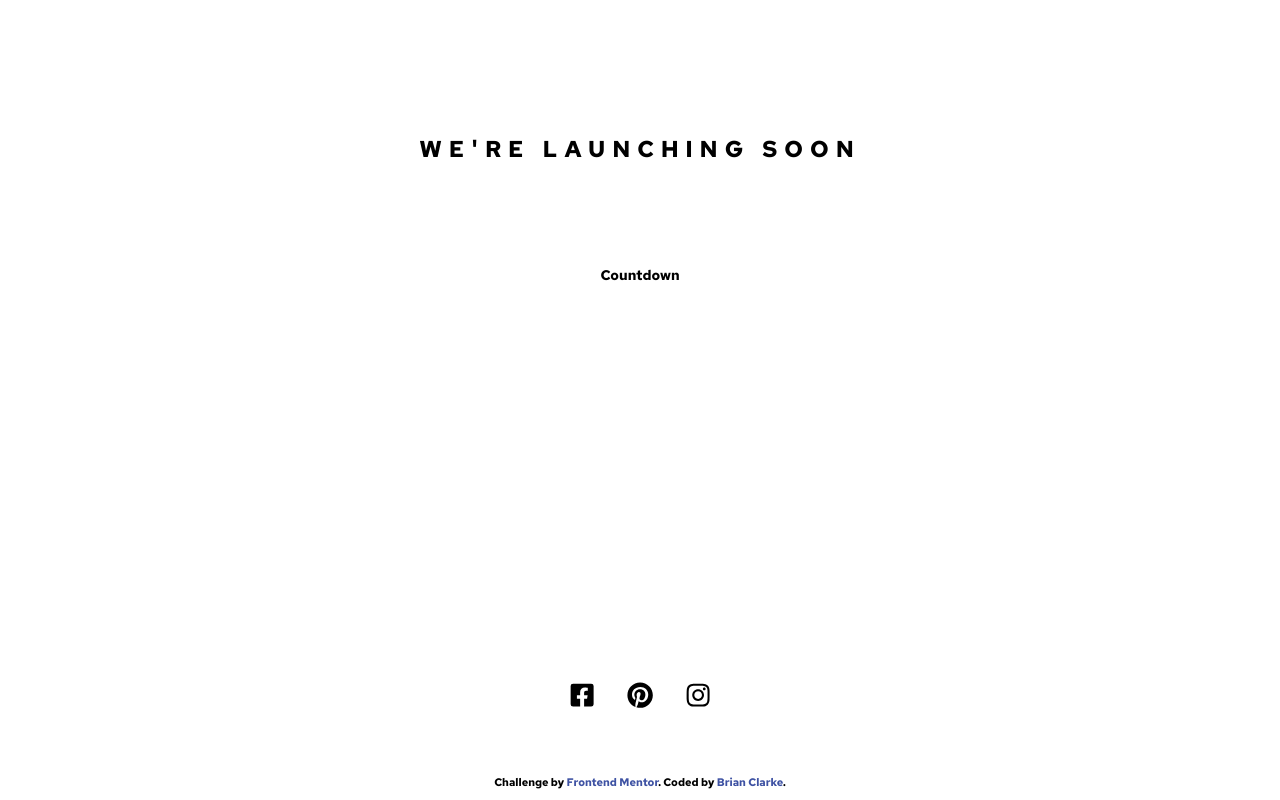
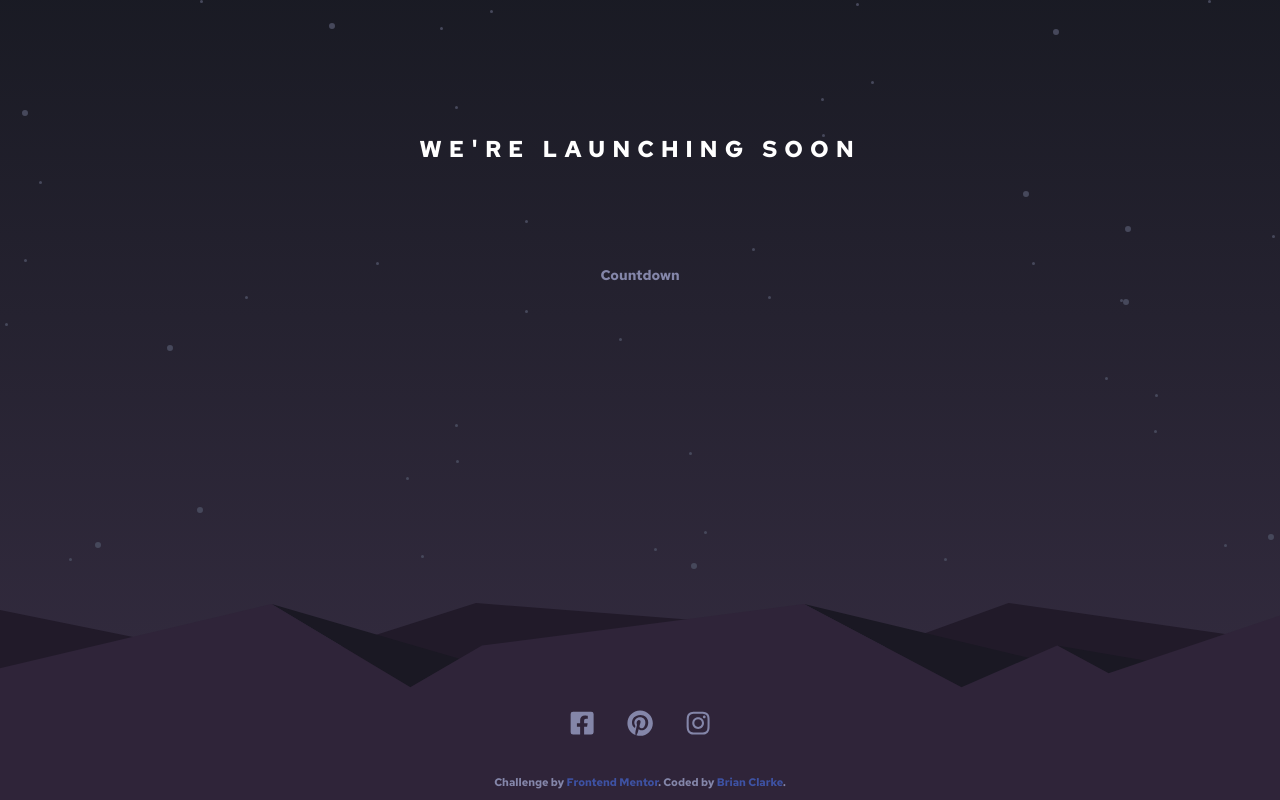
Before and after one commit to clarkeadg/fm-launch-countdown-timer, a React (Vite) app: page / in a window 1280 px wide. Built offline with nearby package versions, Linux system fonts and the light colour scheme.

Commit message:
background styles

```diff
--- a/src/App.tsx
+++ b/src/App.tsx
@@ -3,10 +3,12 @@ import ComingSoon from './components/ComingSoon/ComingSoon'
 
 const App = () => {
   return (
-    <main className="flex w-full justify-center relative min-h-screen pb-10">
-      <ComingSoon/>
-      <div className="absolute bottom-0 w-full h-10 flex items-center justify-center">
-        <Attribution/>
+    <main className="flex w-full justify-center min-h-screen">
+      <div className="main-inner w-full min-h-full relative pb-10">
+        <ComingSoon/>
+        <div className="absolute bottom-0 w-full h-10 flex items-center justify-center">
+          <Attribution/>
+        </div>
       </div>
     </main>
   )
--- a/src/components/ComingSoon/ComingSoon.css
+++ b/src/components/ComingSoon/ComingSoon.css
@@ -1 +1,2 @@
-.coming-soon { background-color: var(--color-white); }
+.coming-soon { background: url(../../assets/images/bg-stars.svg) no-repeat center top / 1440px auto; }
+.coming-soon h1 { color: var(--color-white); }
--- a/src/components/ComingSoon/ComingSoon.tsx
+++ b/src/components/ComingSoon/ComingSoon.tsx
@@ -5,14 +5,14 @@ import './ComingSoon.css'
 const ComingSoon = () => {
 
   return (
-    <div className="coming-soon min-h-full w-full text-center relative pt-[142px] md:pt-[135px] pb-40">
+    <div className="coming-soon min-h-full w-full text-center relative pt-[142px] md:pt-[135px] pb-24">
       <div className="px-8">
         <h1 className="text-[18px] md:text-[23px] font-bold uppercase leading-[1.3] tracking-[6px] md:tracking-[7px] px-5 md:px-0 mb-[50px] md:mb-[100px]">
           We're launching soon
         </h1>
         <Countdown/>
       </div>
-      <div className="absolute bottom-0 w-full h-40 flex items-center justify-center">
+      <div className="absolute bottom-0 w-full h-24 flex items-center justify-center">
         <SocialIcons/>
       </div>
     </div>
--- a/src/components/Countdown/Countdown.css
+++ b/src/components/Countdown/Countdown.css
@@ -1 +1 @@
-.countdown { background-color: var(--color-white); }
+.countdown {  }
--- a/src/components/SocialIcons/SocialIcons.css
+++ b/src/components/SocialIcons/SocialIcons.css
@@ -1 +1,2 @@
-.social-icons { }
+.social-icons a { color: var(--color-grayish-blue); }
+.social-icons a:hover { color: var(--color-soft-red); }
--- a/src/components/SocialIcons/SocialIcons.tsx
+++ b/src/components/SocialIcons/SocialIcons.tsx
@@ -2,9 +2,8 @@ import { FaFacebookSquare , FaPinterest, FaInstagram } from 'react-icons/fa'
 import './SocialIcons.css'
 
 const SocialIcons = () => {
-
   return (
-    <div className="flex justify-center text-3xl gap-5">
+    <div className="social-icons flex justify-center text-3xl gap-5">
       <a href="#" className="inline-block rounded-full p-2">
         <FaFacebookSquare/>
       </a>
--- a/src/index.css
+++ b/src/index.css
@@ -15,4 +15,14 @@ body { height: 100%; }
   --color-dark-desaturated-blue: hsl(236, 21%, 26%);
   --color-dark-blue: hsl(235, 16%, 14%);
   --color-very-dark-blue: hsl(234, 17%, 12%);
+  --color-dark-purple: hsl(266, 19%, 22%);
 }
+
+main {
+  color: var(--color-grayish-blue);
+  background: linear-gradient(var(--color-very-dark-blue), var(--color-dark-purple));
+}
+
+.main-inner { background: url(./assets/images/pattern-hills.svg) no-repeat center bottom / 1440px auto; }
+@media (max-width: 640px) { .main-inner { background-position: right -150px bottom; }}
+@media (min-width: 1441px) { .main-inner { background-size: 100% 197px; }}
```
